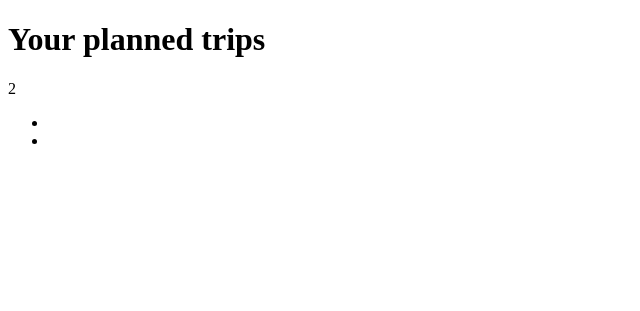
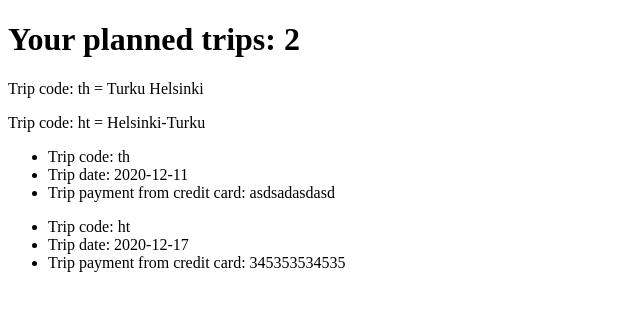
Before and after one commit to Zudoku/sinking-ship, a Django app: page /fares?accountId=1 in a window 1280 px wide. Shown: the top 311 px of the page, without its empty margins (0-640 px from the left). Run offline with Django 3.2, Linux system fonts and the light colour scheme; a user stored in the database is signed in; data comes from the database, SQL or seed files in the repository; both versions use the stored data as it was after the commit.

Commit message:
more vulns, finalize the app

```diff
--- a/ship/models.py
+++ b/ship/models.py
@@ -4,7 +4,7 @@ from django.contrib.auth.models import User
 # Create your models here.
 
 class Trip(models.Model):
-    user = models.OneToOneField(User, on_delete=models.CASCADE)
+    user = models.ForeignKey(User, on_delete=models.CASCADE)
     trip = models.CharField(max_length=2)
     date = models.CharField(max_length=50)
     creditcard = models.CharField(max_length=50)
--- a/ship/views.py
+++ b/ship/views.py
@@ -29,10 +29,10 @@ def faresView(request):
 
     # Flaw 3.
 
-    response = cursor.execute("SELECT * FROM ship_trip WHERE user_id='%s'" % (acc_id)).fetchall()
+    rows = cursor.execute("SELECT * FROM ship_trip WHERE user_id='%s'" % (acc_id))
+    context = { 'trips' : dictfetchall(rows) }
     transaction.commit()
     cursor.close()
-    context = { 'trips' : response }
     return render(request, 'trips.html', context)
 
 @login_required
@@ -40,8 +40,18 @@ def confirmView(request):
     trip = request.POST.get('trip')
     creditcard = request.POST.get('credit')
     date = request.POST.get('day')
-    user = request.user
+    user_id = request.POST.get('accountId')
+    user = User.objects.get(id=user_id)
+
     trip = Trip(user=user, trip=trip, date=date, creditcard=creditcard)
     trip.save()
 
     return redirect('/fares?accountId=' + str(user.id))
+
+def dictfetchall(cursor):
+    "Return all rows from a cursor as a dict"
+    columns = [col[0] for col in cursor.description]
+    return [
+        dict(zip(columns, row))
+        for row in cursor.fetchall()
+    ]
--- a/sinking/settings.py
+++ b/sinking/settings.py
@@ -27,6 +27,9 @@ SECRET_KEY = 'jger0$x_hf5f0@-ea!u&80vmei_(279*wu*tm153=112jux#fj'
 DEBUG = True
 
 ALLOWED_HOSTS = []
+
+# Flaw 4.
+LOGGING_CONFIG = None
 
 
 # Application definition
--- a/templates/trips.html
+++ b/templates/trips.html
@@ -5,15 +5,16 @@
     </head>
     <body>
         <div>
-            <h1> Your planned trips</h1>
-            {{ trips|length }}
+            <h1> Your planned trips: {{ trips|length }}</h1>
+            <p> Trip code: th  = Turku Helsinki</p>
+            <p> Trip code: ht  = Helsinki-Turku</p>
+            {% for trip in trips %}
             <ul>
-
-                {% for trip in trips %}
-                <li>{{trip.trip}}</li>
-
-                {% endfor %}
+                <li>Trip code: {{trip.trip}}</li>
+                <li>Trip date: {{trip.date}}</li>
+                <li>Trip payment from credit card: {{trip.creditcard}}</li>
             </ul>
+            {% endfor %}
         </div>
     </body>
 </html>
```
Also changed, not shown: db.sqlite3, ship/migrations/0002_auto_20201229_1859.py (added).
